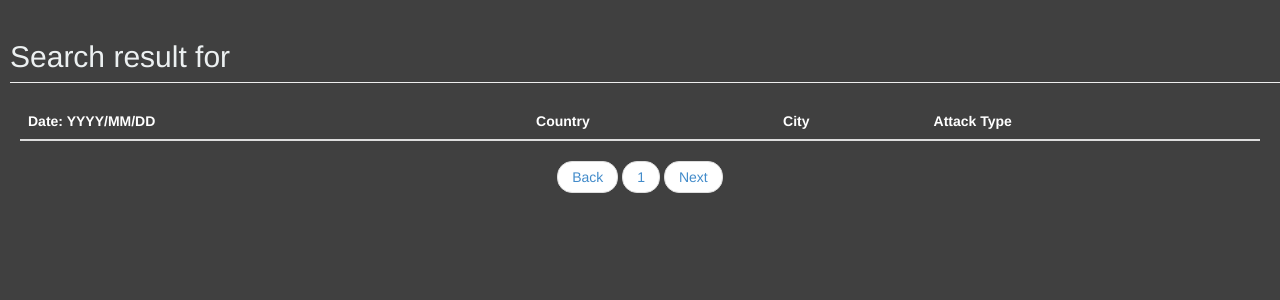
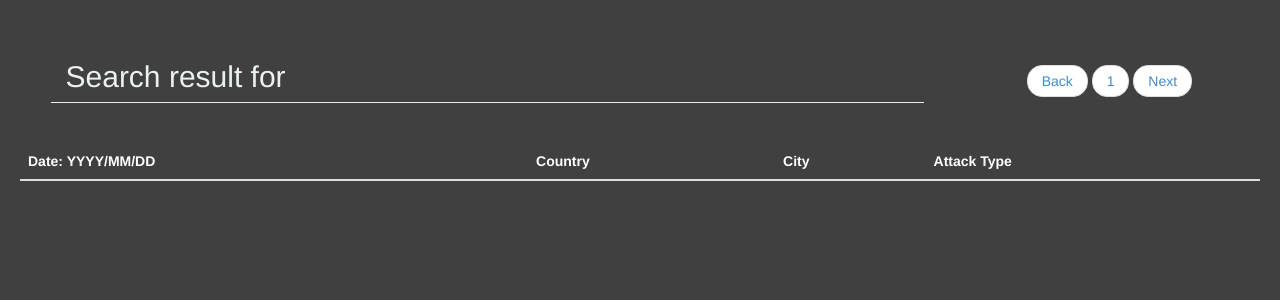
Before and after one commit to guts2014/guinw, a Django app: page /search/ in a window 1280 px wide. Shown: the part 52-352 px from the top of the page. Run offline with Django 3.2, Linux system fonts and the light colour scheme; lists and menus that the app fills with data are empty; parts of the project's set-up code (start-up, migrations or seed data) failed here and were passed over; some libraries are stand-ins or nearby versions.

Commit message:
fix button layout

```diff
--- a/templates/search.html
+++ b/templates/search.html
@@ -24,7 +24,29 @@
             </form>
         </ul>
     </nav>
-    <h2 class="page-header" style="color: #ecf0f1; margin-left: 10px;">Search result for {{ query }}</h2>
+    <div class="row">
+        <h2 class="page-header col-md-8" style="color: #ecf0f1; margin-left: 5%;">Search result for {{ query }}</h2>
+        <ul class="pager" style="margin-top: 45px">
+            <li>
+                {% if page == 1 %}
+                    <a class="previous disabled">Back</a>
+                {% else %}
+                    <a class="previous" href="/search/{{ page|add:"-1" }}/?query={{ query }}">Back</a>
+                {% endif %}
+            </li>
+            <li>
+                <a>{{ page }}</a>
+            </li>
+            <li>
+                {% if page == 100 %}
+                    <a class="next disabled">Next</a>
+                {% else %}
+                    <a class="next" href="/search/{{ page|add:"1" }}/?query={{ query }}">Next</a>
+                {% endif %}
+            </li>
+        </ul>
+
+    </div>
     <div class="table-responsive leftmargin rightmargin">
         <table class="table table-striped">
             <thead>
@@ -46,24 +68,5 @@
             {% endfor %}
             </tbody>
         </table>
-        <ul class="pager">
-            <li>
-                {% if page == 1 %}
-                    <a>Back</a>
-                {% else %}
-                    <a href="/search/{{ page|add:"-1" }}/?query={{ query }}">Back</a>
-                {% endif %}
-            </li>
-            <li>
-                <a>{{ page }}</a>
-            </li>
-            <li>
-                {% if page == 100 %}
-                    <a>Next</a>
-                {% else %}
-                    <a href="/search/{{ page|add:"1" }}/?query={{ query }}">Next</a>
-                {% endif %}
-            </li>
-        </ul>
     </div>
 {% endblock %}
```
